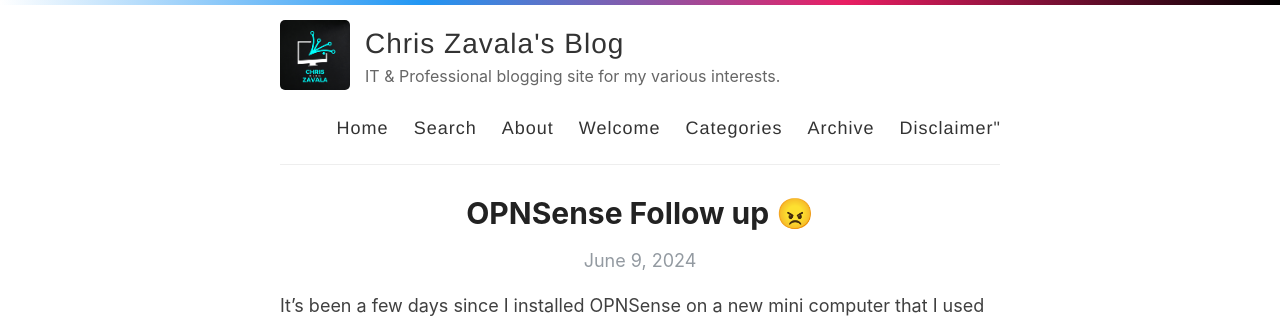
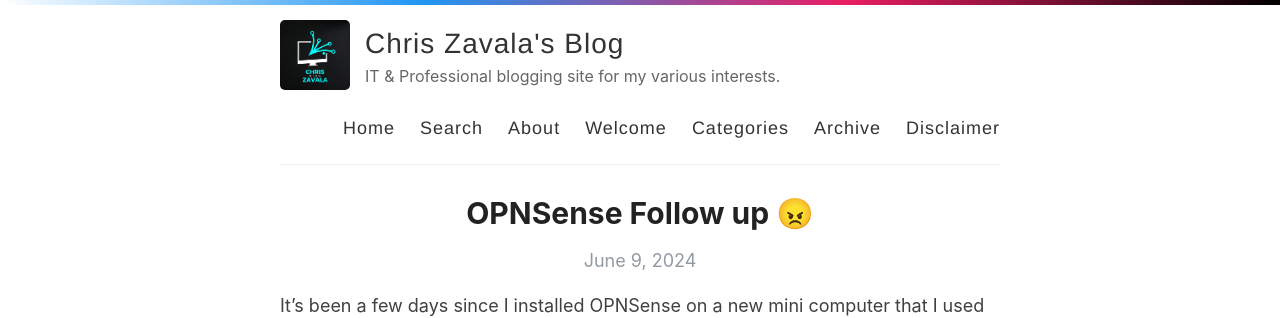
Before and after one commit to zavalalabs/zavalalabs.github.io, a Jekyll site: the page built from index.html, in a window 1280 px wide. Shown: the top 318 px of the page. Built offline with Jekyll 4.4.1, drawn with Linux system fonts in a browser that asks for light colours; the list of posts is cut into pages by our own code.

```diff
--- a/_layouts/default.html
+++ b/_layouts/default.html
@@ -34,7 +34,7 @@
               <a href="{{site.baseurl }}/welcome">Welcome</a>
               <a href="{{site.baseurl }}/categories">Categories</a>
               <a href="{{ site.baseurl }}/archive">Archive</a>
-              <a href="{{ site.baseurl }}/Disclaimer">Disclaimer</a>"
+              <a href="{{ site.baseurl }}/Disclaimer">Disclaimer</a>
             </nav>
           </header>
         </div>
```
